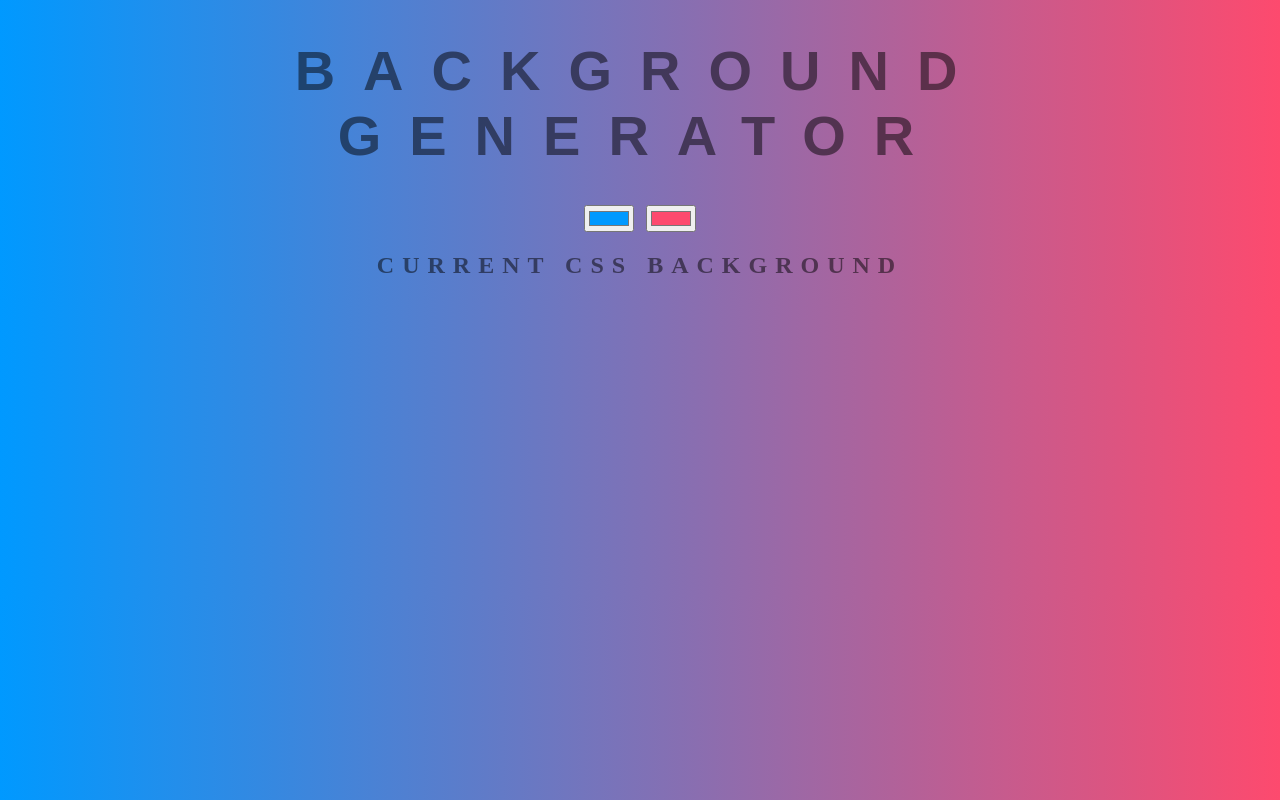
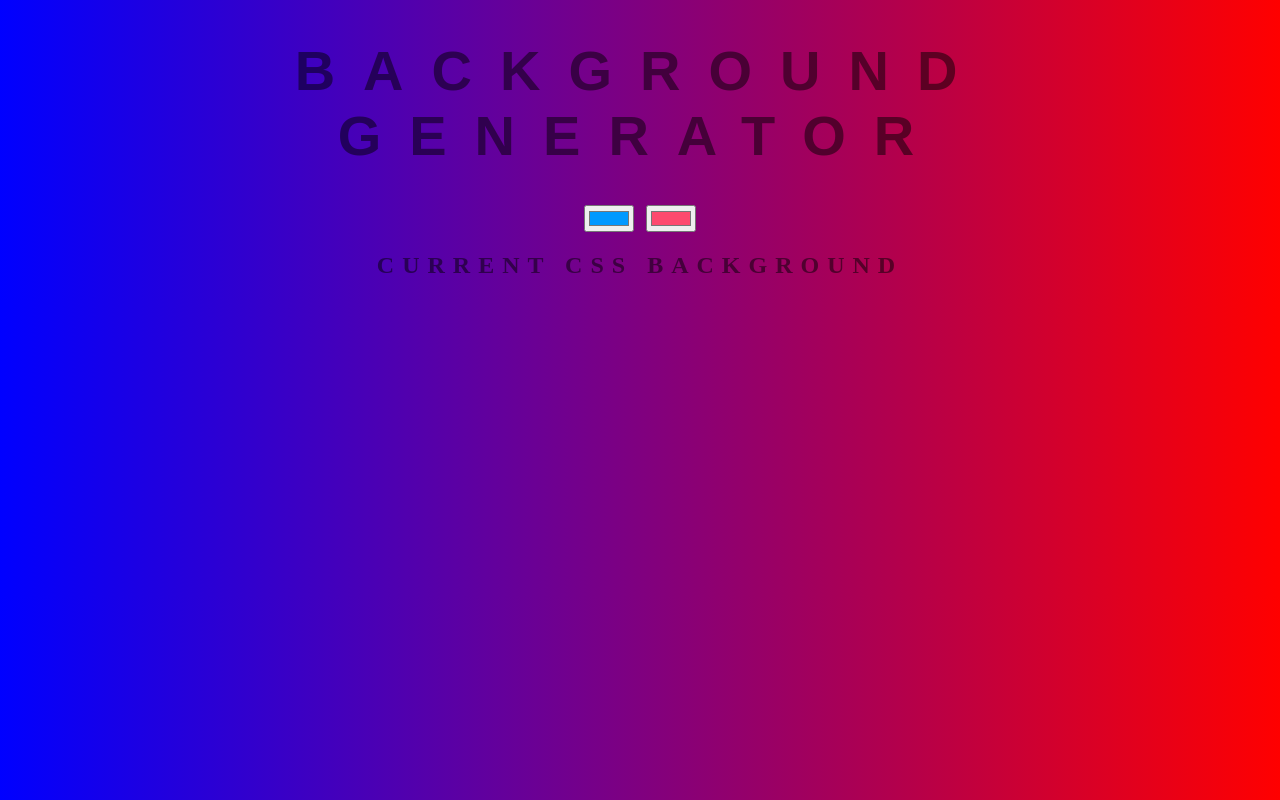
Before and after one commit to Natruwanni/background-gen, a plain HTML site: page index.html in a window 1280 px wide. Drawn offline with Linux system fonts and the light colour scheme.

Commit message:
modified the background color

```diff
--- a/style.css
+++ b/style.css
@@ -5,7 +5,7 @@ body {
     text-transform: uppercase;
     letter-spacing: .5em;
     top: 15%;
-	background: linear-gradient(to right, #0099ff , #fd4a6e); /* Standard syntax */
+	background: linear-gradient(to right, blue , red); /* Standard syntax */
 }
 
 h1 {
```
